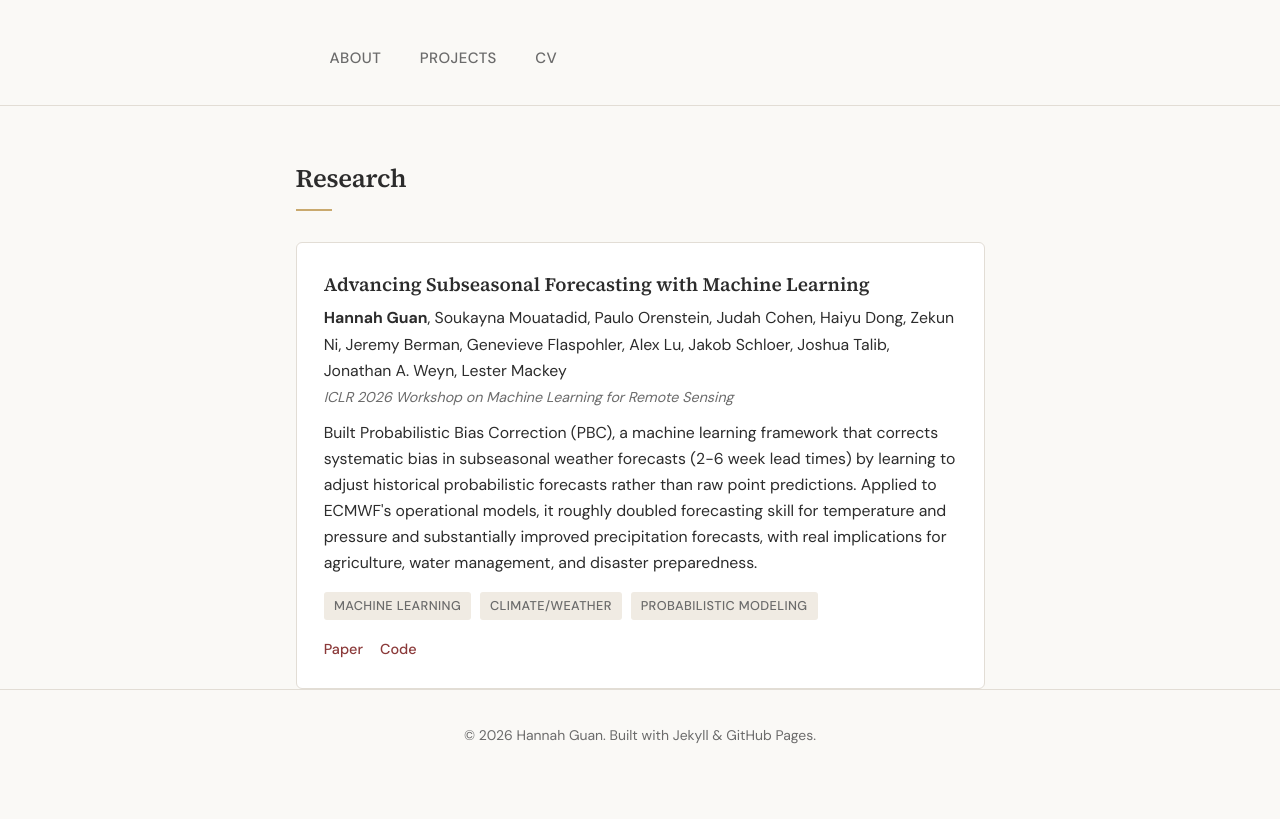
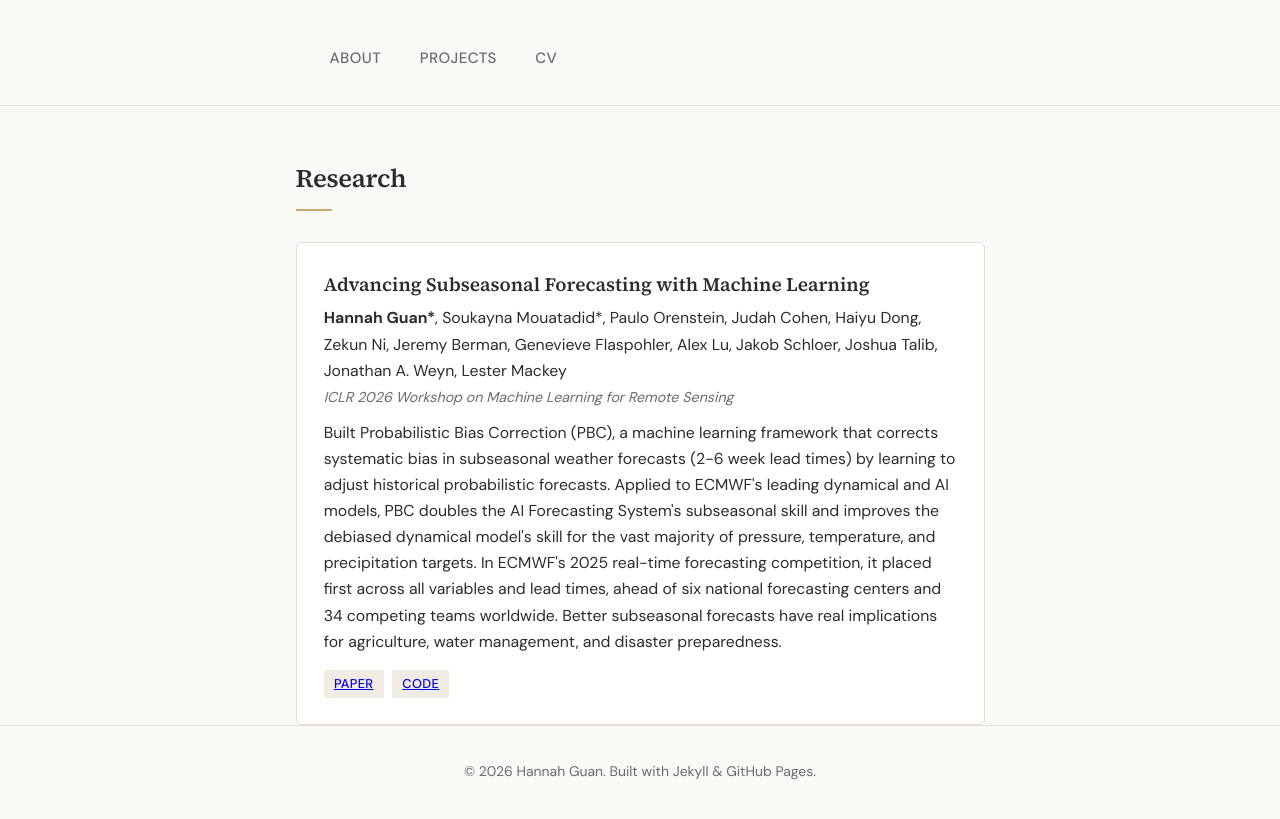
Before and after one commit to HannahGuan244/hannahguan244.github.io, a Jekyll site: the page built from research/index.html, in a window 1280 px wide. Shown: the top 819 px of the page. Built offline with Jekyll 4.4.1, drawn with Linux system fonts in a browser that asks for light colours.

Commit message:
updating project card format

```diff
--- a/assets/css/style.css
+++ b/assets/css/style.css
@@ -357,26 +357,34 @@ body {
 
 /* ── Project Card: Authors & Links ── */
 .project-authors {
-  font-size: 0.85rem;
+  font-size: 0.84rem;
   color: var(--color-text-muted);
   margin-bottom: 0.15rem;
 }
 
 .project-links {
   display: flex;
-  gap: 1rem;
-  margin-top: 1rem;
+  flex-wrap: wrap;
+  gap: 0.5rem;
+  margin-top: 0.9rem;
 }
 
-.project-links a {
-  font-size: 0.85rem;
+.project-links a,
+.project-links a:visited {
+  font-size: 0.75rem;
   font-weight: 500;
-  color: var(--color-accent);
+  letter-spacing: 0.03em;
+  text-transform: uppercase;
+  background: var(--color-tag-bg);
+  color: var(--color-text-muted);
+  padding: 0.2rem 0.6rem;
+  border-radius: 3px;
   text-decoration: none;
-  border-bottom: 1px solid transparent;
-  transition: border-color 0.2s ease;
+  transition: background 0.2s ease, color 0.2s ease;
 }
 
-.project-links a:hover {
-  border-bottom-color: var(--color-accent);
+.project-links a:hover,
+.project-links a:visited:hover {
+  background: var(--color-accent-light);
+  color: var(--color-card-bg);
 }
--- a/research/index.html
+++ b/research/index.html
@@ -9,19 +9,18 @@ title: Research
 
   <div class="project-card">
     <h3>Advancing Subseasonal Forecasting with Machine Learning</h3>
-    <p class="project-authors"><strong>Hannah Guan</strong>, Soukayna Mouatadid, Paulo Orenstein, Judah Cohen, Haiyu Dong, Zekun Ni, Jeremy Berman, Genevieve Flaspohler, Alex Lu, Jakob Schloer, Joshua Talib, Jonathan A. Weyn, Lester Mackey</p>
+    <p class="project-authors"><strong>Hannah Guan*</strong>, Soukayna Mouatadid*, Paulo Orenstein, Judah Cohen, Haiyu Dong, Zekun Ni, Jeremy Berman, Genevieve Flaspohler, Alex Lu, Jakob Schloer, Joshua Talib, Jonathan A. Weyn, Lester Mackey</p>
     <p class="venue">ICLR 2026 Workshop on Machine Learning for Remote Sensing</p>
     <p>
-      Built Probabilistic Bias Correction (PBC), a machine learning framework that corrects systematic bias in subseasonal weather forecasts (2-6 week lead times) by learning to adjust historical probabilistic forecasts rather than raw point predictions. Applied to ECMWF's operational models, it roughly doubled forecasting skill for temperature and pressure and substantially improved precipitation forecasts, with real implications for agriculture, water management, and disaster preparedness.
-    </p>
-    <div class="project-tags">
+      Built Probabilistic Bias Correction (PBC), a machine learning framework that corrects systematic bias in subseasonal weather forecasts (2-6 week lead times) by learning to adjust historical probabilistic forecasts. Applied to ECMWF's leading dynamical and AI models, PBC doubles the AI Forecasting System's subseasonal skill and improves the debiased dynamical model's skill for the vast majority of pressure, temperature, and precipitation targets. In ECMWF's 2025 real-time forecasting competition, it placed first across all variables and lead times, ahead of six national forecasting centers and 34 competing teams worldwide. Better subseasonal forecasts have real implications for agriculture, water management, and disaster preparedness.</p>
+    <!-- <div class="project-tags">
       <span>Machine Learning</span>
       <span>Climate/Weather</span>
       <span>Probabilistic Modeling</span>
-    </div>
-    <div class="project-links">
-      <a href="https://arxiv.org/abs/2604.16238" target="_blank">Paper</a>
-      <a href="https://github.com/mouatadid/pbc" target="_blank">Code</a>
+    </div> -->
+    <div class="project-tags">
+      <span><a href="https://arxiv.org/abs/2604.16238" target="_blank">Paper</a></span>
+      <span><a href="https://github.com/mouatadid/pbc" target="_blank">Code</a></span>
     </div>
   </div>
 
```
